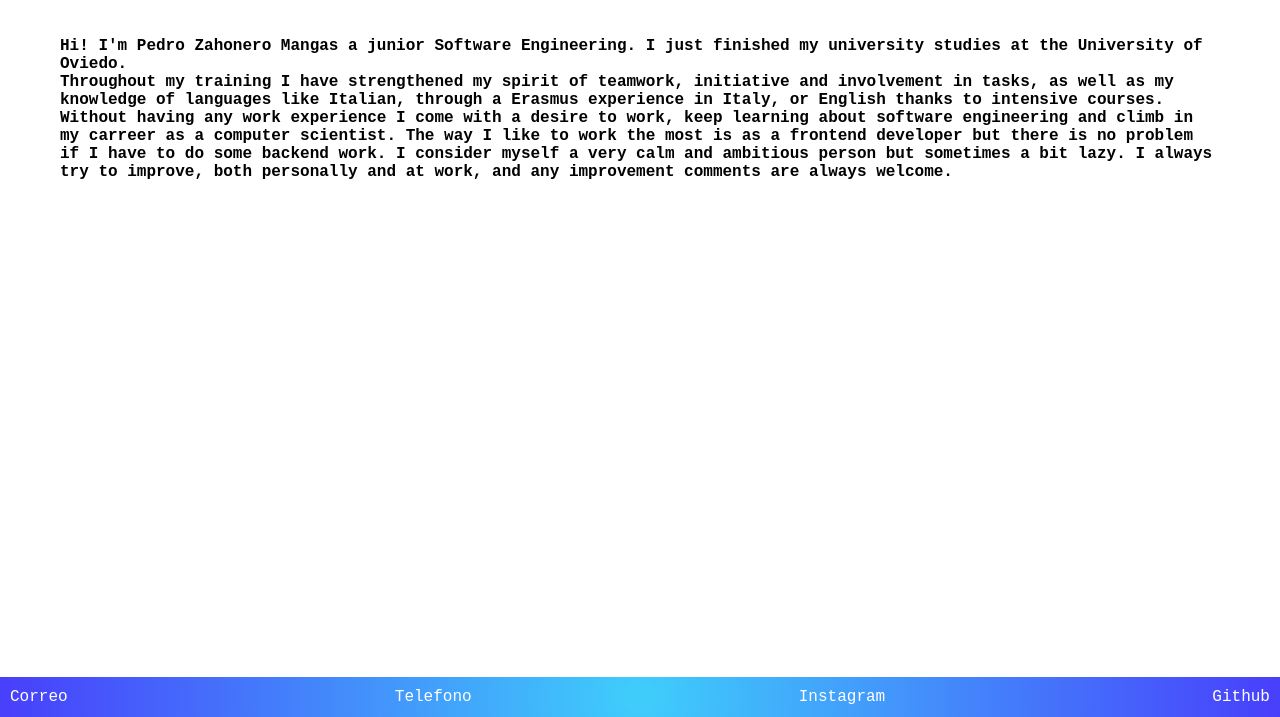
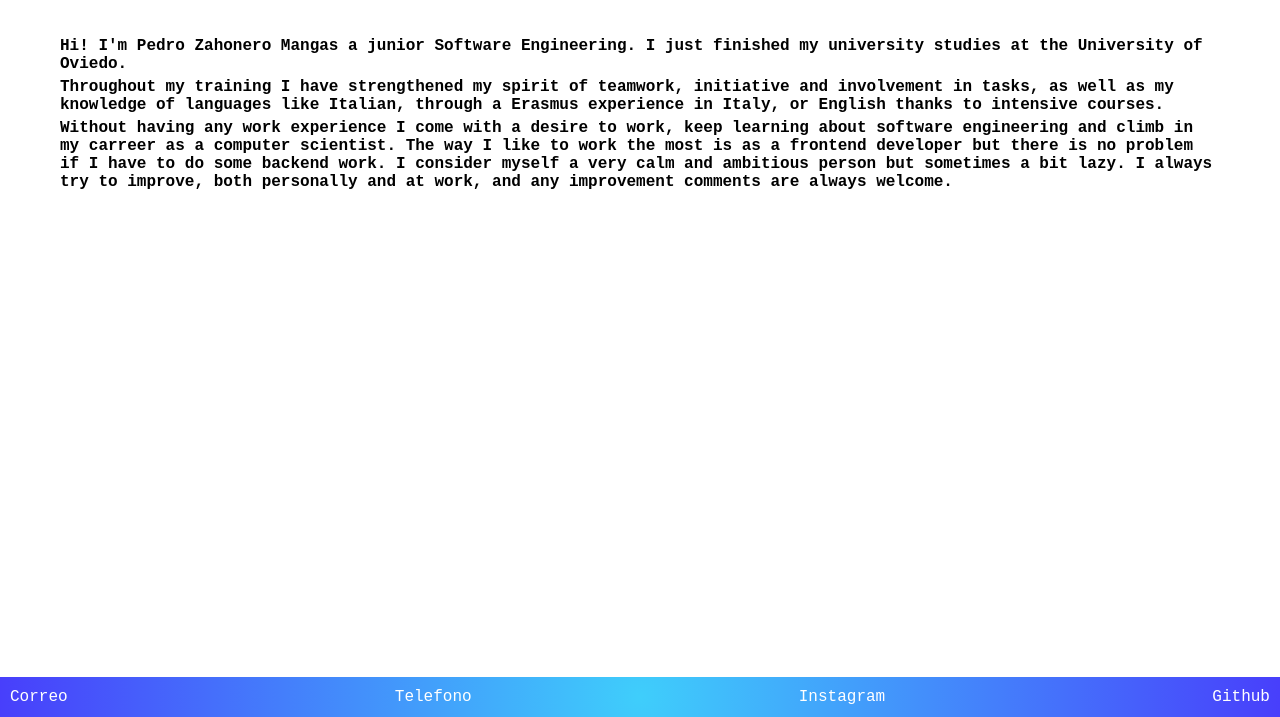
Before and after one commit to PZM7/Portfolio, a plain HTML site: page index.html in a window 1280 px wide. Shown: the part 83-800 px from the top of the page. Drawn offline with Linux system fonts and the light colour scheme.

Commit message:
Add files via upload

```diff
--- a/index.html
+++ b/index.html
@@ -25,8 +25,8 @@
         </nav>
     </header>
     <div class="fondo" id="fondo_index">
-        <p>Hi! I'm Pedro Zahonero Mangas a junior Software Engineering. I just finished my university studies at the University of Oviedo.<br>Throughout my training I have strengthened my spirit of teamwork, initiative and involvement in tasks, as well as my knowledge of languages like Italian, through a Erasmus experience in Italy, or English thanks to intensive courses.
-        <br>Without having any work experience I come with a desire to work, keep learning about software engineering and climb in my carreer as a computer scientist. The way I like to work the most is as a frontend developer but there is no problem if I have to do some backend work. I consider myself a very calm and ambitious person but sometimes a bit lazy. I always try to improve, both personally and at work, and any improvement comments are always welcome.</p>
+        <p>Hi! I'm Pedro Zahonero Mangas a junior Software Engineering. I just finished my university studies at the University of Oviedo.</p> <p>Throughout my training I have strengthened my spirit of teamwork, initiative and involvement in tasks, as well as my knowledge of languages like Italian, through a Erasmus experience in Italy, or English thanks to intensive courses.
+        </p><p>Without having any work experience I come with a desire to work, keep learning about software engineering and climb in my carreer as a computer scientist. The way I like to work the most is as a frontend developer but there is no problem if I have to do some backend work. I consider myself a very calm and ambitious person but sometimes a bit lazy. I always try to improve, both personally and at work, and any improvement comments are always welcome.</p>
 
 
 
--- a/style.css
+++ b/style.css
@@ -76,6 +76,10 @@ nav>h2{
     display: flex;
     flex-direction: column;
     align-items: center;
+}
+
+.fondo p{
+    margin-bottom: 5px;
 }
 #fondo_index p{
     font-weight: 600;
```
